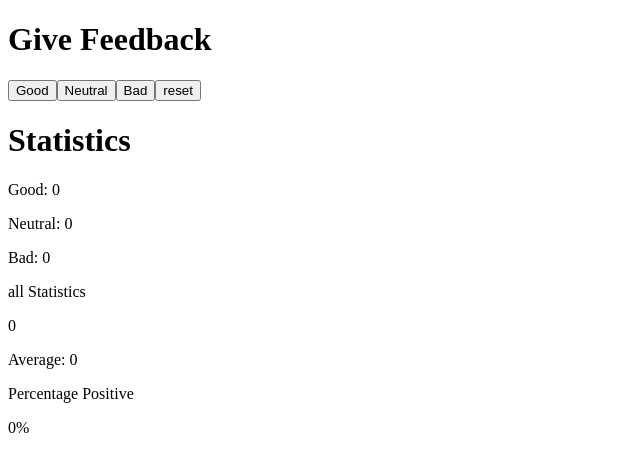
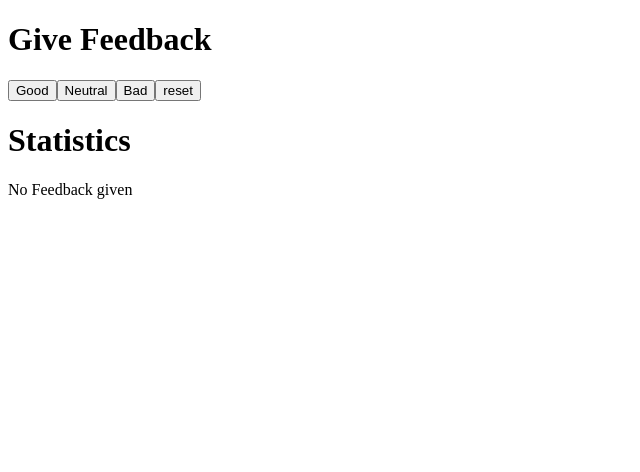
Before and after one commit to INKINSS/FullStackOpen-P1, a React (Vite) app: page / in a window 1280 px wide. Shown: the top 472 px of the page, without its empty margins (0-640 px from the left). Built offline with nearby package versions, Linux system fonts and the light colour scheme.

Commit message:
exersise 1.9 unicafe step 4 complete

```diff
--- a/src/App.jsx
+++ b/src/App.jsx
@@ -1,16 +1,17 @@
 import { useState } from "react";
-import Statistics from "./components/Statistics";
 import Title from "./components/Title";
 import AllStatistics from "./components/AllStatistics";
-import Average from "./components/Average";
-import PercentagePositive from "./components/PercentagePositive";
 
 const App = () => {
+
+
   const [value, setValue] = useState({
     good: 0,
     neutral: 0,
     bad: 0,
   });
+
+  const anyVote = value.good + value.neutral + value.bad
 
   const handleClickGood = () => {
     setValue({ ...value, good: value.good + 1 });
@@ -42,18 +43,7 @@ const App = () => {
         <button onClick={handleReset}>reset</button>
       </div>
       <Title title={"Statistics"} />
-      <Statistics good={value.good} neutral={value.neutral} bad={value.bad} />
-      <AllStatistics
-        good={value.good}
-        neutral={value.neutral}
-        bad={value.bad}
-      />
-      <Average good={value.good} neutral={value.neutral} bad={value.bad} />
-      <PercentagePositive
-        good={value.good}
-        neutral={value.neutral}
-        bad={value.neutral}
-      />
+      { anyVote === 0 ? <span>No Feedback given</span> : <AllStatistics value={value} /> }
     </main>
   );
 };
--- a/src/components/AllStatistics.jsx
+++ b/src/components/AllStatistics.jsx
@@ -1,10 +1,24 @@
+import Average from "./Average"
+import PercentagePositive from "./PercentagePositive"
+import Statistics from "./Statistics"
+import SumStatistics from "./SumStatistics"
 
-const AllStatistics = ({good, neutral, bad}) => {
+const AllStatistics = ({value}) =>{
   return (
-    <div>
-        <p>all Statistics</p>
-        <p>{ good + neutral + bad }</p>
-    </div>
+    <main>
+        <Statistics good={value.good} neutral={value.neutral} bad={value.bad} />
+        <SumStatistics
+            good={value.good}
+            neutral={value.neutral}
+            bad={value.bad}
+        />
+        <Average good={value.good} neutral={value.neutral} bad={value.bad} />
+        <PercentagePositive
+            good={value.good}
+            neutral={value.neutral}
+            bad={value.neutral}
+        />
+    </main>
   )
 }
 
--- /dev/null
+++ b/src/components/SumStatistics.jsx
@@ -0,0 +1,11 @@
+
+const SumStatistics = ({good, neutral, bad}) => {
+  return (
+    <div>
+        <p>all Statistics</p>
+        <p>{ good + neutral + bad }</p>
+    </div>
+  )
+}
+
+export default SumStatistics
```
